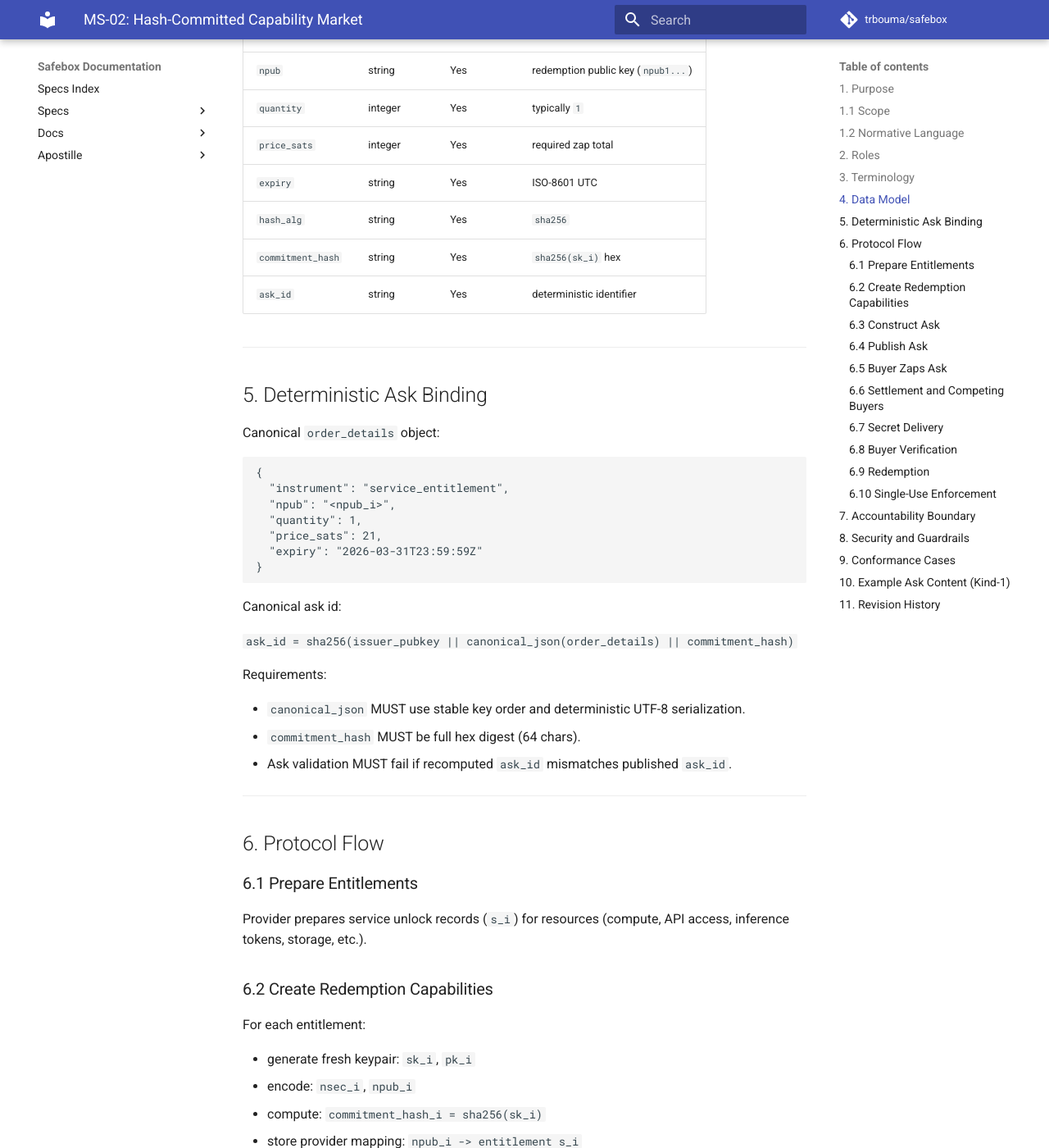
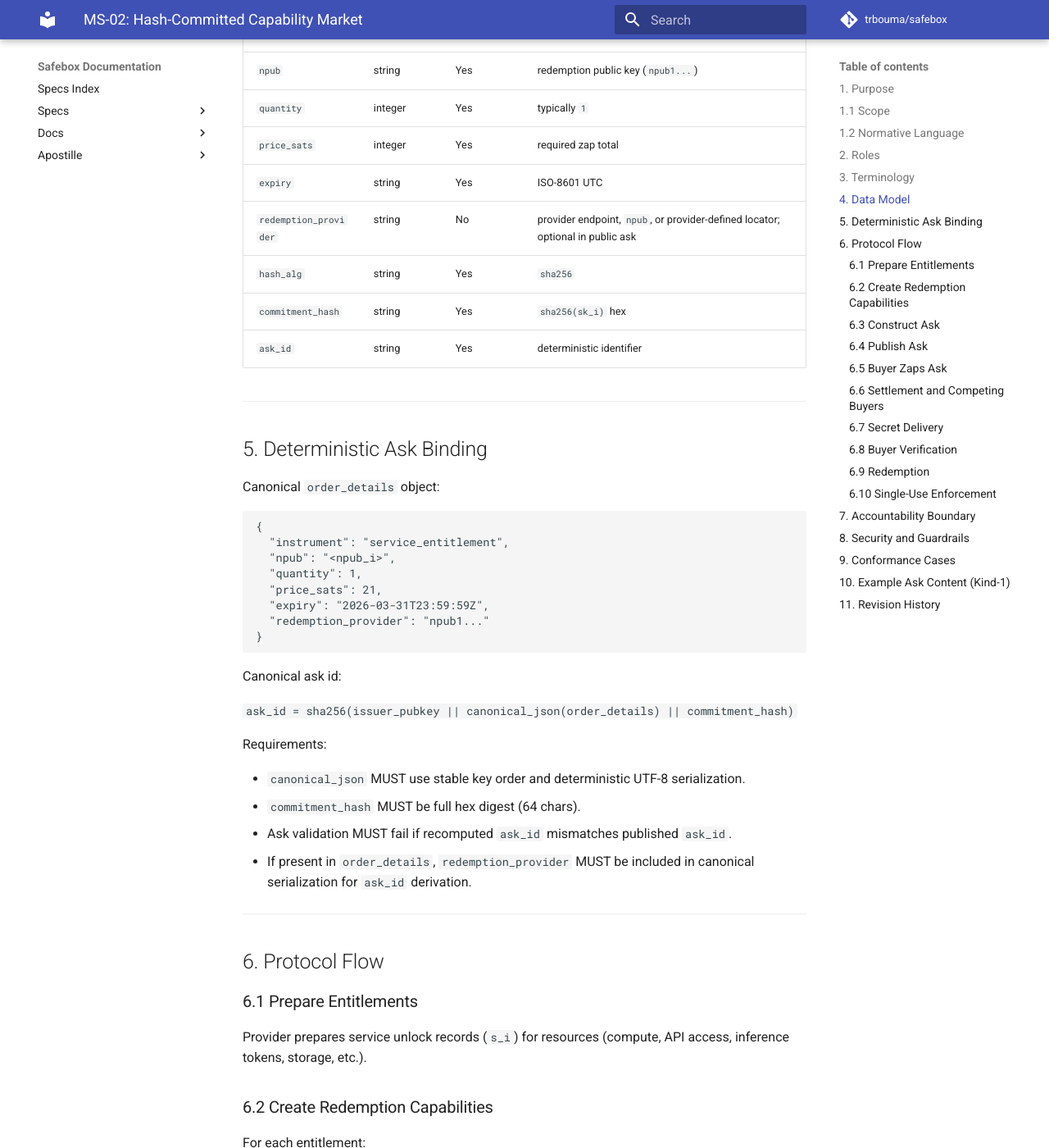
Before and after one commit to trbouma/safebox, an MkDocs documentation site: the page built from docs/specs/mkt/MS-02-capability-market.md, in a window 1280 px wide and 1400 px high, scrolled down 2241 px. Shown: the whole window at 82% size. Built offline with MkDocs 1.6.1 and Material for MkDocs 9.7.7, drawn with Linux system fonts in a browser that asks for light colours; comment, search, counter and statistics services are not loaded; some of the changed text lies outside the part shown.

Commit message:
docs(ms-02): add optional redemption_provider in order_details and require private disclosure in secret delivery when omitted publicly

````diff
--- a/docs/specs/mkt/MS-02-capability-market.md
+++ b/docs/specs/mkt/MS-02-capability-market.md
@@ -76,6 +76,7 @@
 | `quantity` | integer | Yes | typically `1` |
 | `price_sats` | integer | Yes | required zap total |
 | `expiry` | string | Yes | ISO-8601 UTC |
+| `redemption_provider` | string | No | provider endpoint, `npub`, or provider-defined locator; optional in public ask |
 | `hash_alg` | string | Yes | `sha256` |
 | `commitment_hash` | string | Yes | `sha256(sk_i)` hex |
 | `ask_id` | string | Yes | deterministic identifier |
@@ -92,7 +93,8 @@
   "npub": "<npub_i>",
   "quantity": 1,
   "price_sats": 21,
-  "expiry": "2026-03-31T23:59:59Z"
+  "expiry": "2026-03-31T23:59:59Z",
+  "redemption_provider": "npub1..."
 }
 ```
 
@@ -105,6 +107,7 @@
 - `canonical_json` MUST use stable key order and deterministic UTF-8 serialization.
 - `commitment_hash` MUST be full hex digest (64 chars).
 - Ask validation MUST fail if recomputed `ask_id` mismatches published `ask_id`.
+- If present in `order_details`, `redemption_provider` MUST be included in canonical serialization for `ask_id` derivation.
 
 ---
 
@@ -165,6 +168,14 @@
 ### 6.7 Secret Delivery
 
 On successful settlement, seller delivers `nsec_i` privately to winning buyer (DM or secure equivalent).
+
+Delivery payload SHOULD include:
+
+- `nsec_i` (required)
+- `redemption_provider` (required unless already disclosed in public `order_details`)
+- `provider_hint` (optional provider-defined metadata)
+
+If `redemption_provider` is intentionally omitted from public ask content for privacy/security reasons, seller MUST include it in secret delivery to enable redemption.
 
 ### 6.8 Buyer Verification
 
````
